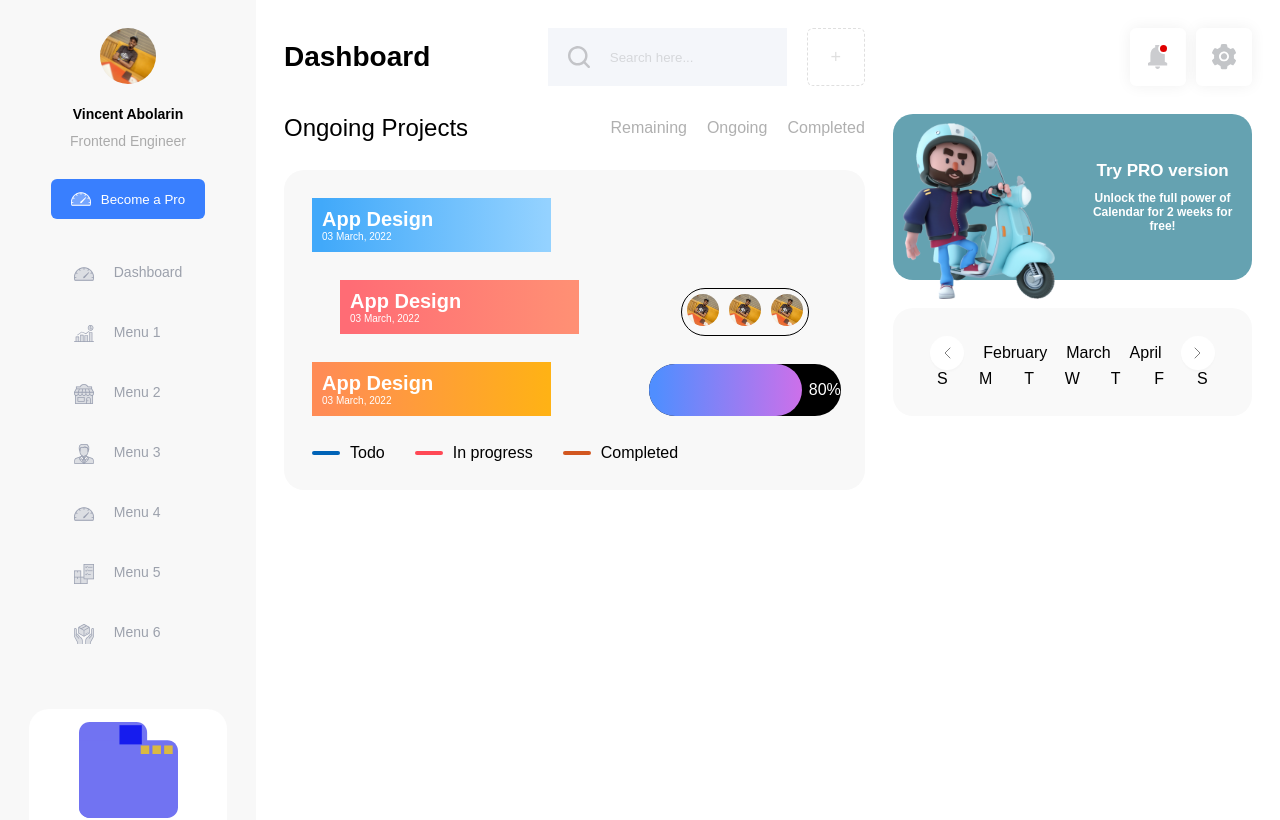
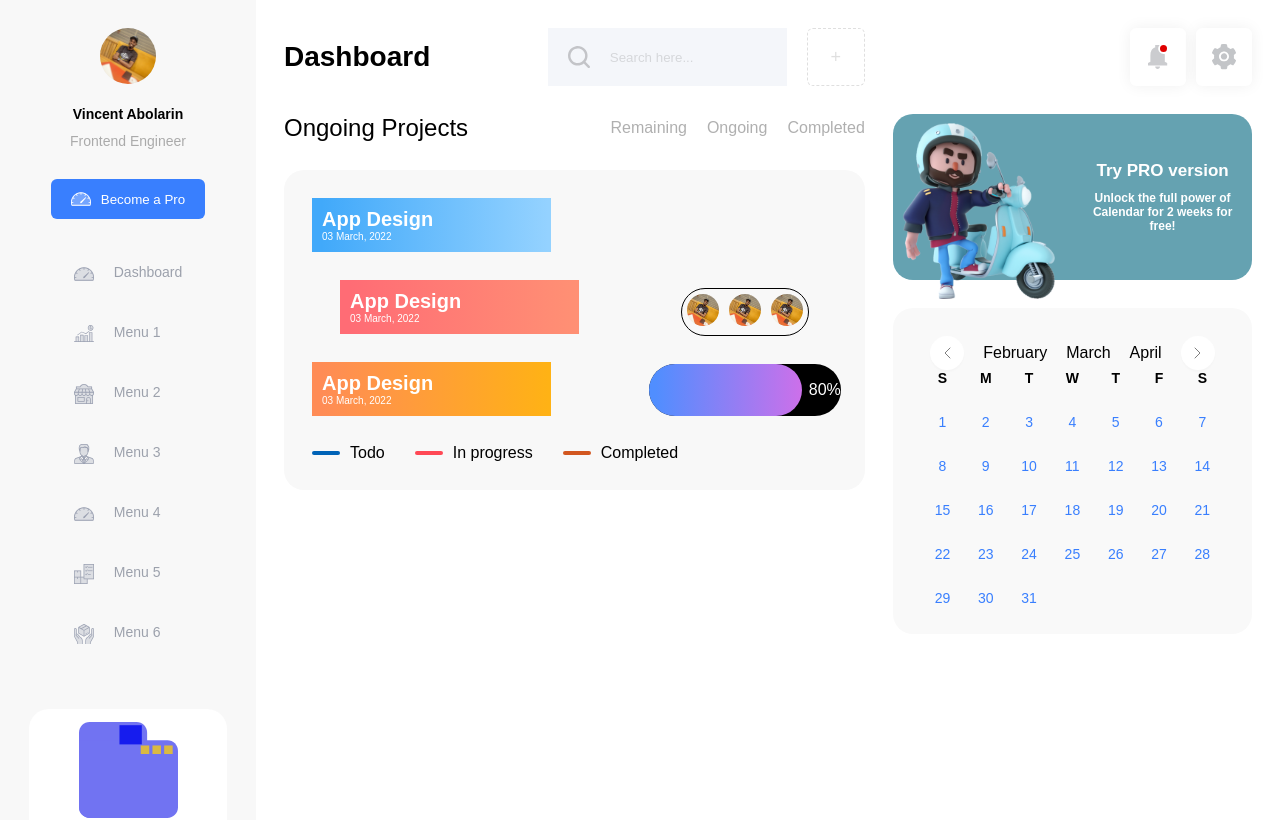
Before and after one commit to vincentabolarin/ha-shem-project, a JavaScript app: page / in a window 1280 px wide. Shown: the top 820 px of the page. Built offline with nearby package versions, Linux system fonts and the light colour scheme; the HTML template or start-up script is replaced by a standard one.

Commit message:
add days of month to Calendar

```diff
--- a/src/components/Calendar.js
+++ b/src/components/Calendar.js
@@ -8,6 +8,12 @@ const Calendar = () => {
     const daysOfWeek = [
         'S', 'M', 'T', 'W', 'T', 'F', 'S'
     ]
+
+    const daysOfMonth = [];
+    for (var i=1; i<=31; i++) {
+        daysOfMonth.push(i);
+    }
+
     return (
         <div className={styles.content}>
             <div className={styles.months}>
@@ -41,6 +47,16 @@ const Calendar = () => {
                     )
                 }
             </div>
+
+            <div className={styles.dayOfMonth}>
+                {
+                    daysOfMonth.map((day) =>
+                        <div>
+                            {day}
+                        </div>
+                    )
+                }
+            </div>
         </div>
     );
 }
--- a/src/styles/Calendar.module.css
+++ b/src/styles/Calendar.module.css
@@ -25,4 +25,17 @@
 .dayOfWeek {
     display: grid;
     grid-template-columns: repeat(7, 1fr);
+    font-weight: bold;
+    font-size: 14px;
 }
+
+.dayOfMonth {
+    display: grid;
+    grid-template-columns: repeat(7, 1fr);
+    color: #397FFE;
+    font-size: 14px;
+}
+
+.dayOfMonth * {
+    margin-top: 28px;
+}
```
